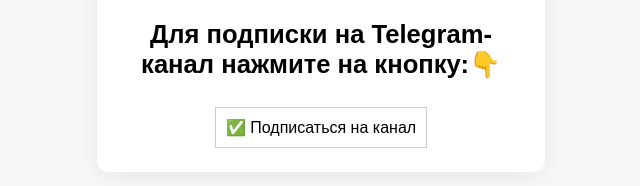
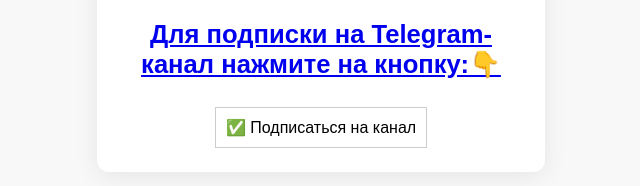
Before and after one commit to Flexomix/stavki_khl, a plain HTML site: page index.html in a window 1280 px wide. Shown: the part 264-450 px from the top of the page, without its empty margins (319-959 px from the left). Drawn offline with Linux system fonts and the light colour scheme.

Commit message:
Update index.html

```diff
--- a/index.html
+++ b/index.html
@@ -41,7 +41,9 @@
 </head>
 <body>
     <div class="container">
-        <img src="https://i.postimg.cc/pXFQJfXC/16f88242-8061-4954-9a58-5363f346a786.jpg" alt="Картинка">
+<a href="https://t.me/+sLnzyvyRCWE0YjYy">
+<img src="https://i.postimg.cc/pXFQJfXC/16f88242-8061-4954-9a58-5363f346a786.jpg" alt="Картинка">
+
         <h1>Для подписки на Telegram-канал нажмите на кнопку:👇</h1>
         <p> </p>
         <br>
```
